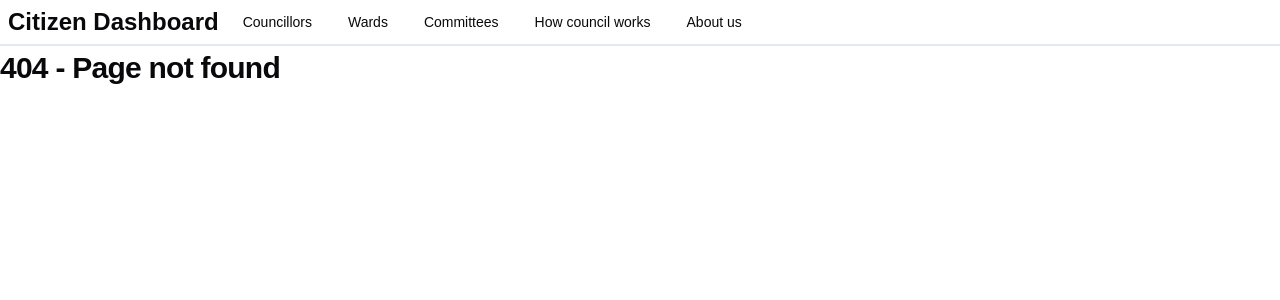
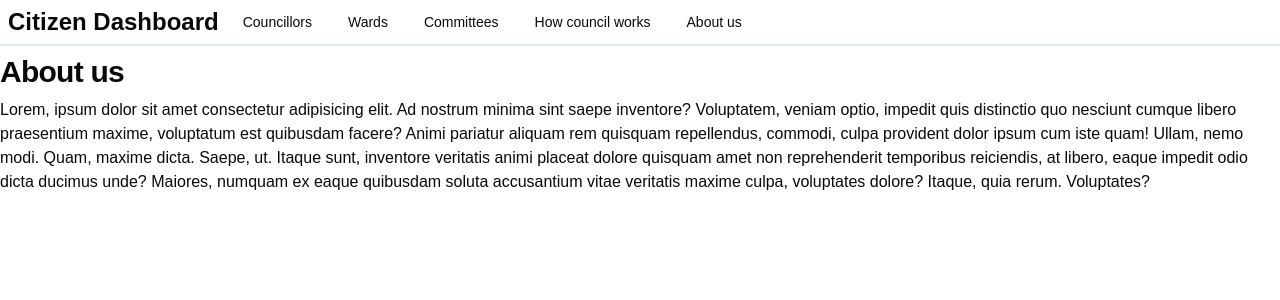
Before and after one commit to Citizen-Dashboard/councillors, a Next.js app: page /about-us in a window 1280 px wide. Before the commit this address had no page. Shown: the top 300 px of the page. Built offline with nearby package versions, Linux system fonts and the light colour scheme.

Commit message:
Add all expected pages to prevent 404s

```diff
--- /dev/null
+++ b/src/app/about-us/page.tsx
@@ -0,0 +1,22 @@
+import { PageHeading } from "@/components/ui/typography";
+
+// Todo: List about us details
+export default function AboutUs() {
+  return (
+    <main>
+      <PageHeading>About us</PageHeading>
+      <p>
+        Lorem, ipsum dolor sit amet consectetur adipisicing elit. Ad nostrum
+        minima sint saepe inventore? Voluptatem, veniam optio, impedit quis
+        distinctio quo nesciunt cumque libero praesentium maxime, voluptatum est
+        quibusdam facere? Animi pariatur aliquam rem quisquam repellendus,
+        commodi, culpa provident dolor ipsum cum iste quam! Ullam, nemo modi.
+        Quam, maxime dicta. Saepe, ut. Itaque sunt, inventore veritatis animi
+        placeat dolore quisquam amet non reprehenderit temporibus reiciendis, at
+        libero, eaque impedit odio dicta ducimus unde? Maiores, numquam ex eaque
+        quibusdam soluta accusantium vitae veritatis maxime culpa, voluptates
+        dolore? Itaque, quia rerum. Voluptates?
+      </p>
+    </main>
+  );
+}
--- /dev/null
+++ b/src/app/committees/page.tsx
@@ -0,0 +1,22 @@
+import { PageHeading } from "@/components/ui/typography";
+
+// Todo: List committees and details
+export default function Committees() {
+  return (
+    <main>
+      <PageHeading>Committees of Toronto</PageHeading>
+      <p>
+        Lorem, ipsum dolor sit amet consectetur adipisicing elit. Ad nostrum
+        minima sint saepe inventore? Voluptatem, veniam optio, impedit quis
+        distinctio quo nesciunt cumque libero praesentium maxime, voluptatum est
+        quibusdam facere? Animi pariatur aliquam rem quisquam repellendus,
+        commodi, culpa provident dolor ipsum cum iste quam! Ullam, nemo modi.
+        Quam, maxime dicta. Saepe, ut. Itaque sunt, inventore veritatis animi
+        placeat dolore quisquam amet non reprehenderit temporibus reiciendis, at
+        libero, eaque impedit odio dicta ducimus unde? Maiores, numquam ex eaque
+        quibusdam soluta accusantium vitae veritatis maxime culpa, voluptates
+        dolore? Itaque, quia rerum. Voluptates?
+      </p>
+    </main>
+  );
+}
--- /dev/null
+++ b/src/app/how-council-works/page.tsx
@@ -0,0 +1,22 @@
+import { PageHeading } from "@/components/ui/typography";
+
+// Todo: How council works page
+export default function HowCouncilWorks() {
+  return (
+    <main>
+      <PageHeading>How Toronto council works</PageHeading>
+      <p>
+        Lorem, ipsum dolor sit amet consectetur adipisicing elit. Ad nostrum
+        minima sint saepe inventore? Voluptatem, veniam optio, impedit quis
+        distinctio quo nesciunt cumque libero praesentium maxime, voluptatum est
+        quibusdam facere? Animi pariatur aliquam rem quisquam repellendus,
+        commodi, culpa provident dolor ipsum cum iste quam! Ullam, nemo modi.
+        Quam, maxime dicta. Saepe, ut. Itaque sunt, inventore veritatis animi
+        placeat dolore quisquam amet non reprehenderit temporibus reiciendis, at
+        libero, eaque impedit odio dicta ducimus unde? Maiores, numquam ex eaque
+        quibusdam soluta accusantium vitae veritatis maxime culpa, voluptates
+        dolore? Itaque, quia rerum. Voluptates?
+      </p>
+    </main>
+  );
+}
--- a/src/app/page.tsx
+++ b/src/app/page.tsx
@@ -1,14 +1,9 @@
-import Link from "next/link";
-
 export default async function Home() {
   return (
     <main className="max-w-3xl mx-auto mt-4">
       <h1 className="text-5xl">
         Citizen Dashboard: <strong>Councillors</strong>
       </h1>
-      <nav className="underline my-2">
-        <Link href="/councillors">Councillors</Link>
-      </nav>
 
       <p>
         Lorem ipsum dolor sit amet consectetur, adipisicing elit. Et in at
--- /dev/null
+++ b/src/app/wards/page.tsx
@@ -0,0 +1,22 @@
+import { PageHeading } from "@/components/ui/typography";
+
+// Todo: List wards and details
+export default function Wards() {
+  return (
+    <main>
+      <PageHeading>Wards of Toronto</PageHeading>
+      <p>
+        Lorem, ipsum dolor sit amet consectetur adipisicing elit. Ad nostrum
+        minima sint saepe inventore? Voluptatem, veniam optio, impedit quis
+        distinctio quo nesciunt cumque libero praesentium maxime, voluptatum est
+        quibusdam facere? Animi pariatur aliquam rem quisquam repellendus,
+        commodi, culpa provident dolor ipsum cum iste quam! Ullam, nemo modi.
+        Quam, maxime dicta. Saepe, ut. Itaque sunt, inventore veritatis animi
+        placeat dolore quisquam amet non reprehenderit temporibus reiciendis, at
+        libero, eaque impedit odio dicta ducimus unde? Maiores, numquam ex eaque
+        quibusdam soluta accusantium vitae veritatis maxime culpa, voluptates
+        dolore? Itaque, quia rerum. Voluptates?
+      </p>
+    </main>
+  );
+}
--- a/src/components/app-navigation.tsx
+++ b/src/components/app-navigation.tsx
@@ -23,7 +23,7 @@ export const AppNavigation = () => {
   const isMobile = useIsMobile();
 
   return (
-    <header className="flex items-center py-1 mb-1 px-2 gap-2 sticky top-0 bg-white border-b-2 border-slate-200">
+    <header className="flex items-center py-1 mb-2 px-2 gap-2 sticky top-0 bg-white border-b-2 border-slate-200">
       {isMobile && <NavigationHamburger />}
       <Link href="/">
         <h1 className="text-2xl font-semibold">Citizen Dashboard</h1>
```
